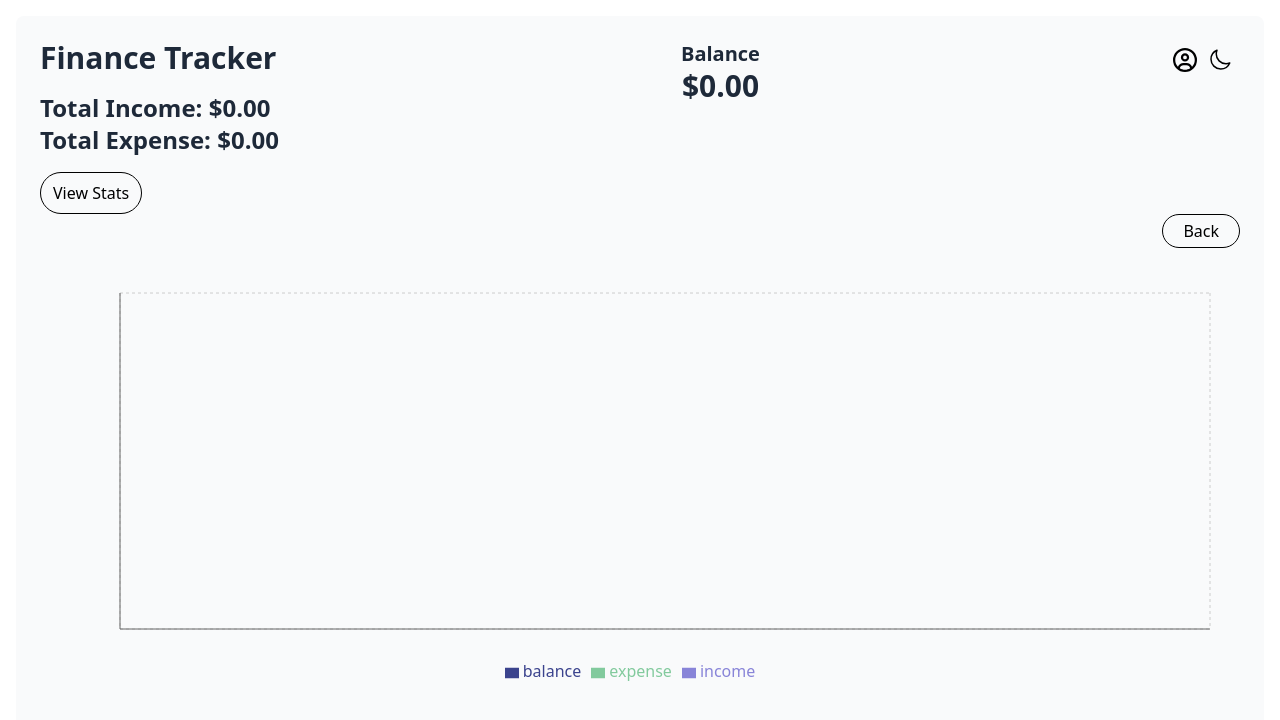
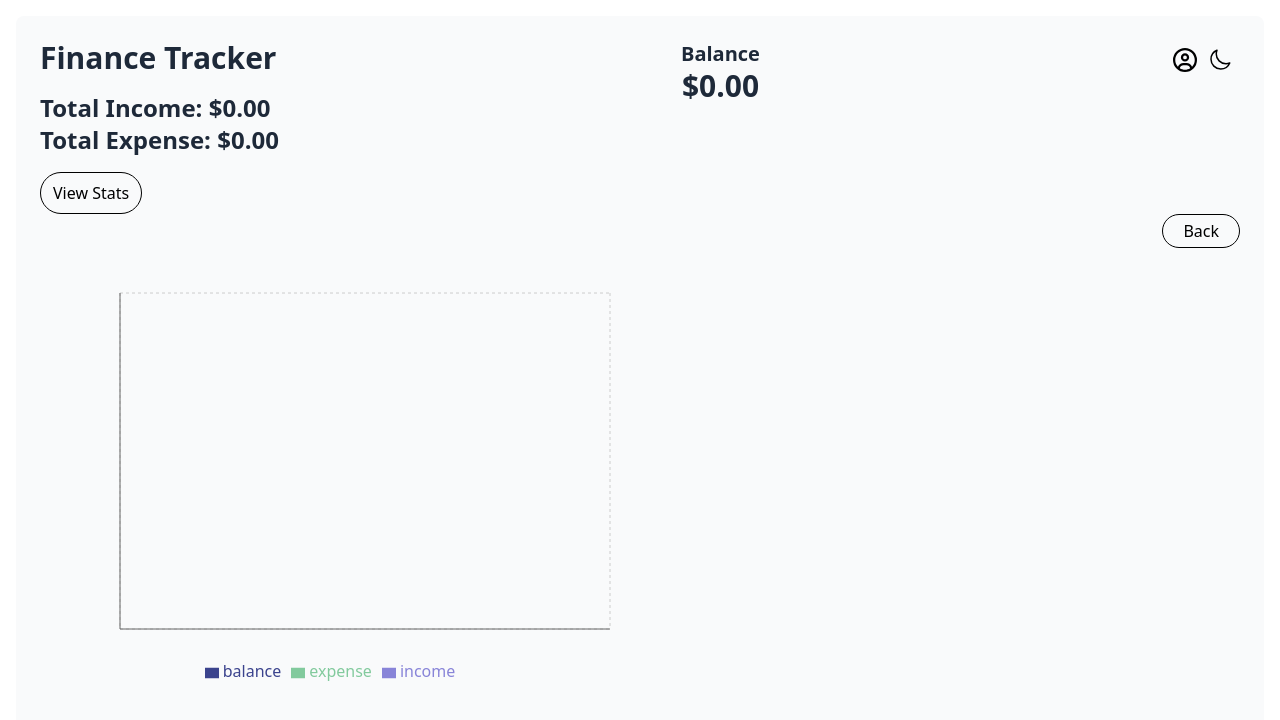
Before and after one commit to Obiwumma/Personal-Finance-Tracker, a React (Vite) app in the folder personal-finance-tracker/: page /stats in a window 1280 px wide. Shown: the top 720 px of the page. Built offline with nearby package versions, Linux system fonts and the light colour scheme.

Commit message:
Adjusted Graphs display

```diff
--- a/personal-finance-tracker/src/components/Statistics.jsx
+++ b/personal-finance-tracker/src/components/Statistics.jsx
@@ -12,8 +12,10 @@ function Statistics() {
         <Link to='/'>
         <button className=' border py-1 px-5 rounded-full'>Back</button></Link>
       </header>
-      <BarChartStat/>
-      <PieChartStat/>
+      <div className='grid lg:grid-cols-2'>
+        <BarChartStat/>
+        <PieChartStat/>
+      </div>
     </div>
   )
 }
```
